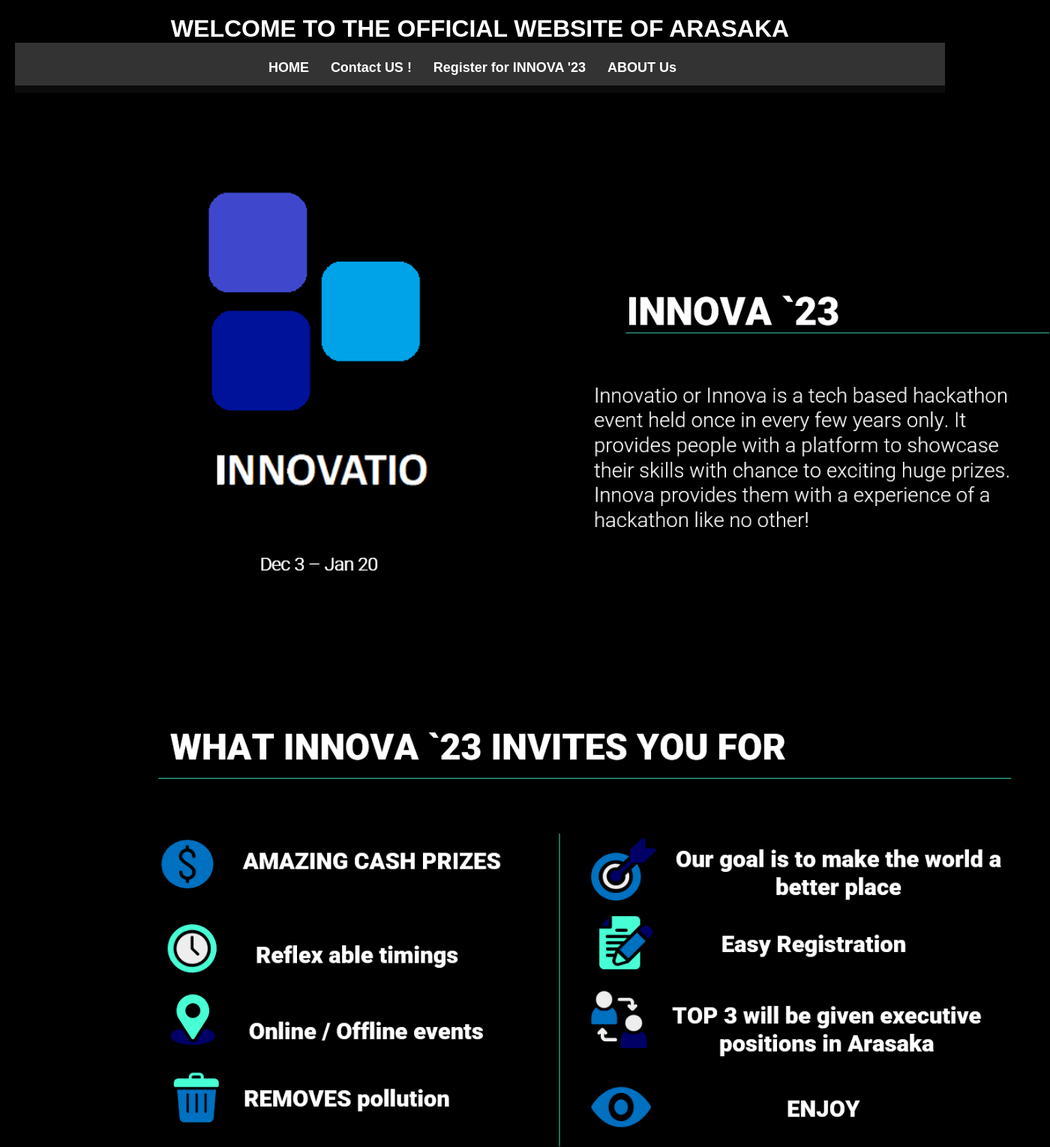
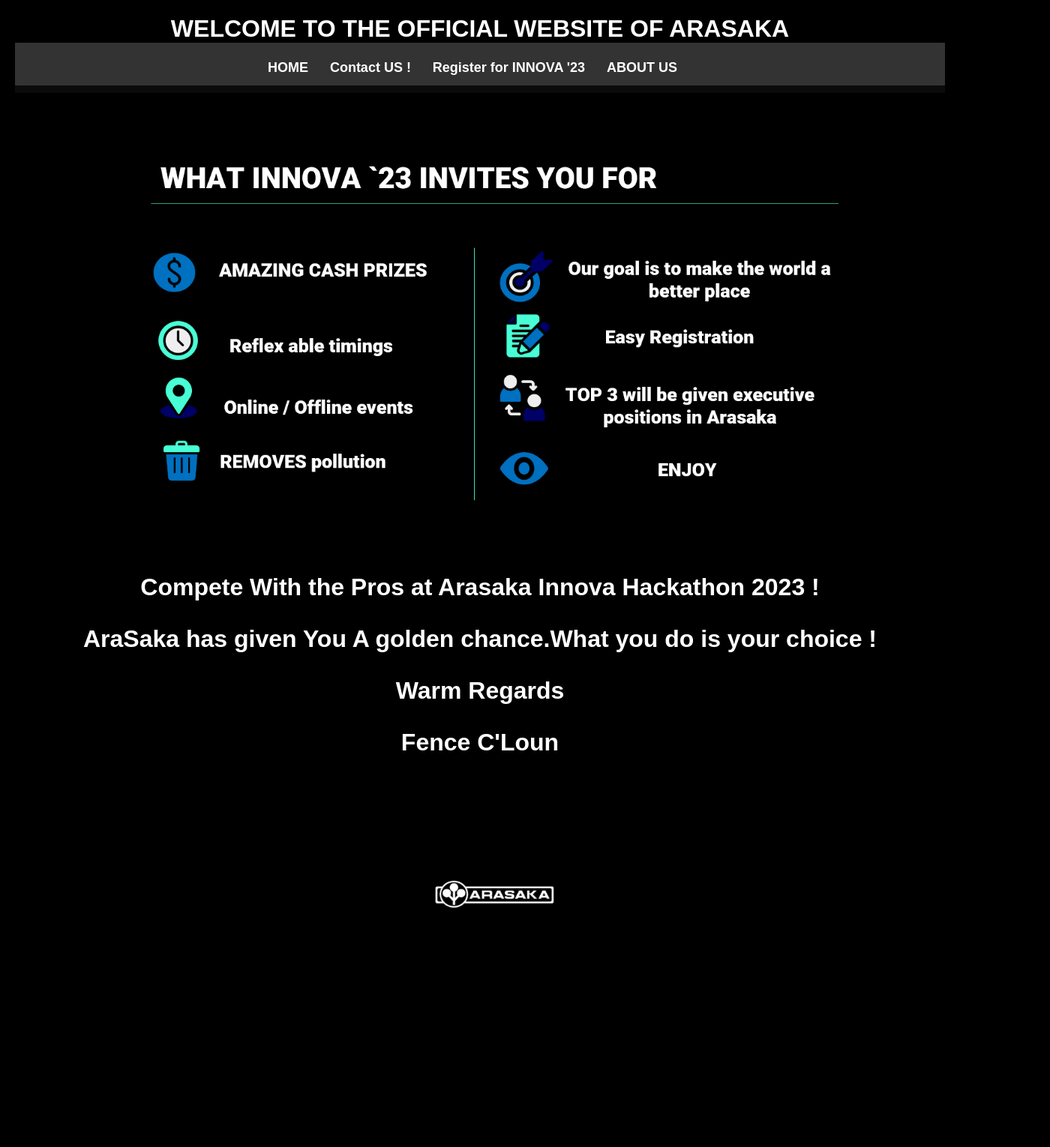
Before and after one commit to AarushAgarwal-dev/Arasaka, a plain HTML site: page aboutus.html in a window 1280 px wide. Shown: the top 1530 px of the page at 75% size, 1400 px wide, since content can reach past the window. After the commit the page ends 1235 px from the top, so only its background shows below. Drawn offline with Linux system fonts and the light colour scheme.

Commit message:
nav improved

```diff
--- a/aboutus.html
+++ b/aboutus.html
@@ -42,7 +42,7 @@
             text-decoration: none;
             color: white;
             font-size: 18px;
-            transition: color 0.3s; ]
+            transition: color 0.3s;
           }
 
           nav a:hover {
@@ -80,21 +80,23 @@
           <li><a href="index.html">HOME</a></li>
           <li><a href="cos.html">Contact US !</a></li>
           <li><a href="reg.html">Register for INNOVA '23</a></li>
-          <li><a href="aboutus.html">ABOUT Us</a></li>
+          <li><a href="aboutus.html">ABOUT US</a></li>
         </ul>
       </nav>
 
 
 
 <marquee bgcolor="green"></marquee>
-<img src="lg1.png">
+<img src="lg2.png" width="1000" height="800">
+
+
 <BR>
-<img src="lg2.png">
+
 <P style="color:white; font-size:32"><FONT SIZE="32"></FONT>Compete With the Pros at Arasaka Innova Hackathon 2023 !</P>
 <P style="color:white; font-size:32"><FONT SIZE="32"></FONT>AraSaka has given You A golden chance.What you do is your choice !</P>
 <P style="color:white; font-size:32"><FONT SIZE="32"></FONT>Warm Regards</P>
 <P style="color:white; font-size:32"><FONT SIZE="32"></FONT>Fence C'Loun</P>
-<img src="lg3.png"
+<img src="lg3.png"width="1000" height="800">
 
 </BODY>
 </HTML>
```
Also changed, not shown: cos.html (+2 -2 lines), index.html (+2 -2 lines), reg.html (+3 -3 lines).
